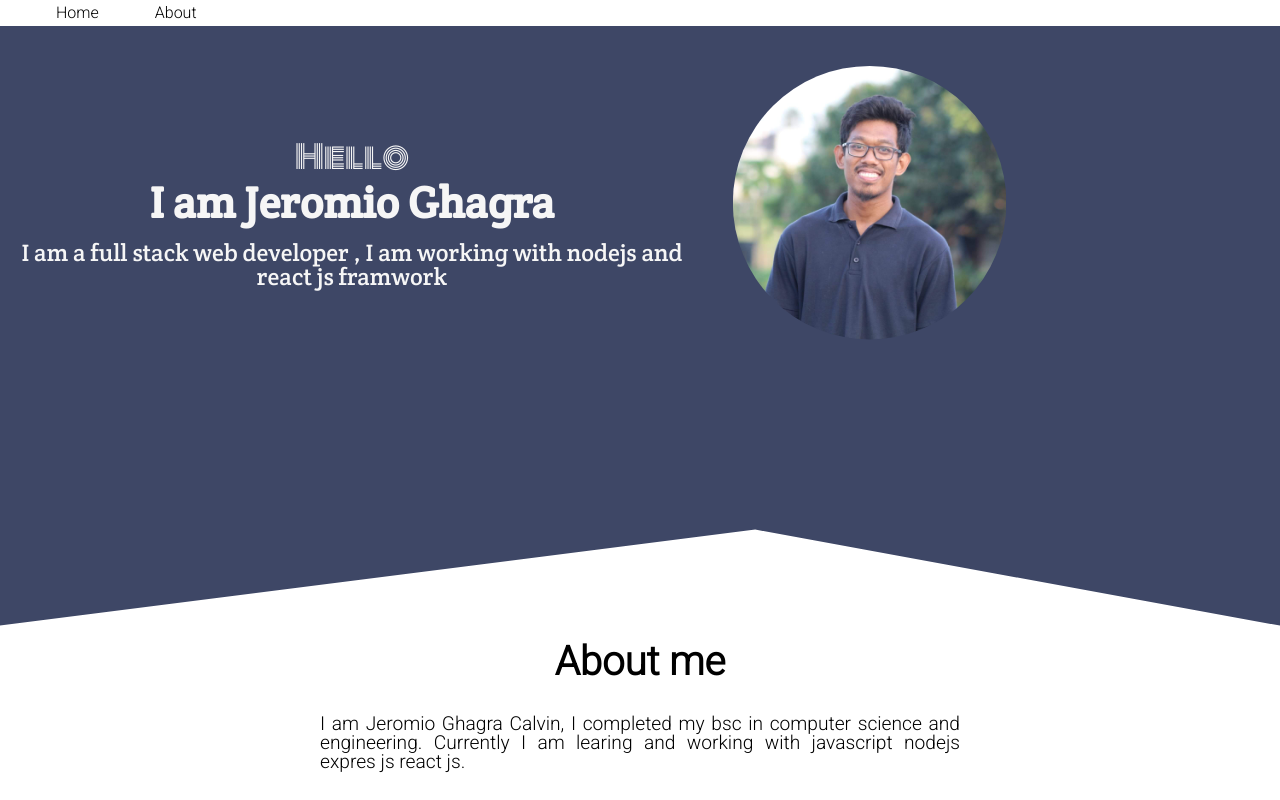
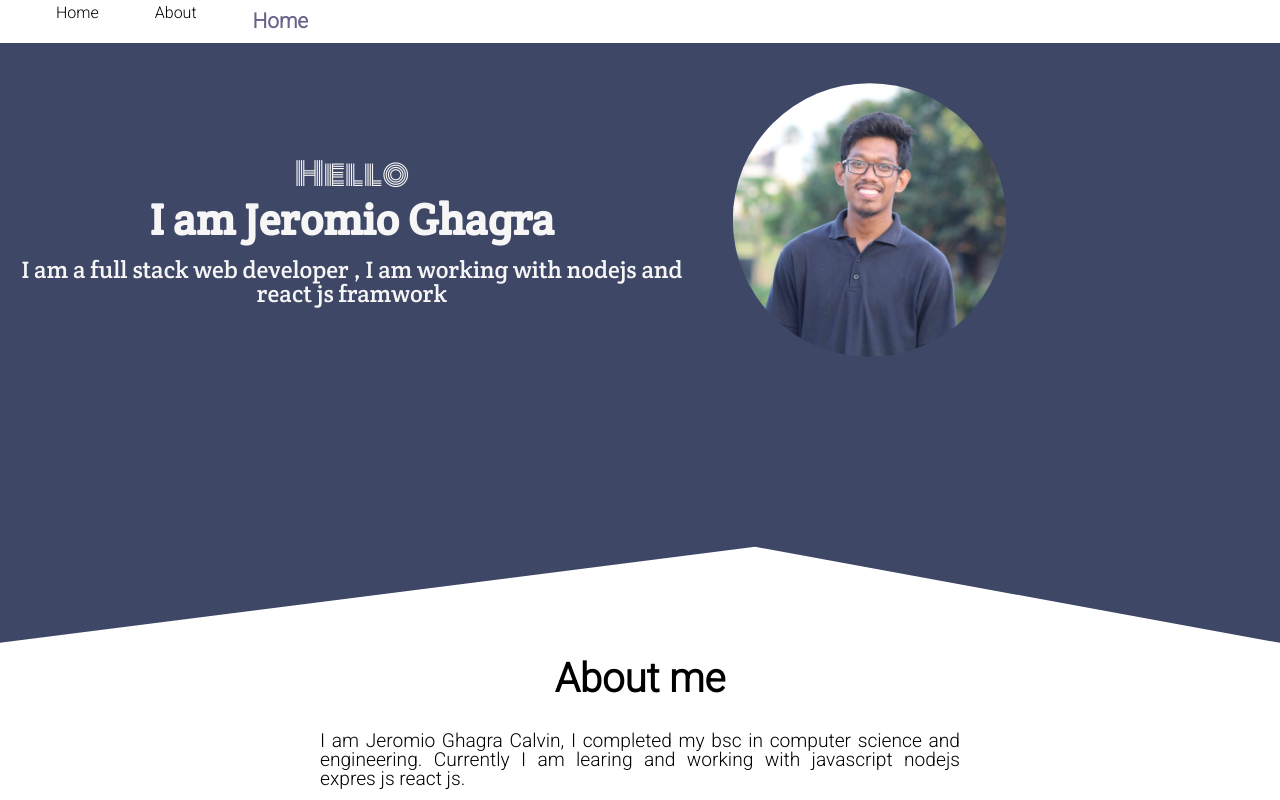
Before and after one commit to Jerom05/jeromio, a React (Create React App) app: page / in a window 1280 px wide. Shown: the top 800 px of the page. Built offline with nearby package versions, Linux system fonts and the light colour scheme.

Commit message:
Update heading.js

```diff
--- a/src/components/heading/heading.js
+++ b/src/components/heading/heading.js
@@ -9,6 +9,7 @@ const Heading =()=>{
             <ul>
                 <li>Home</li>
                 <li>About</li>
+                <li><a href="#">Home</a></li>
 
             </ul>
           </nav>
```
